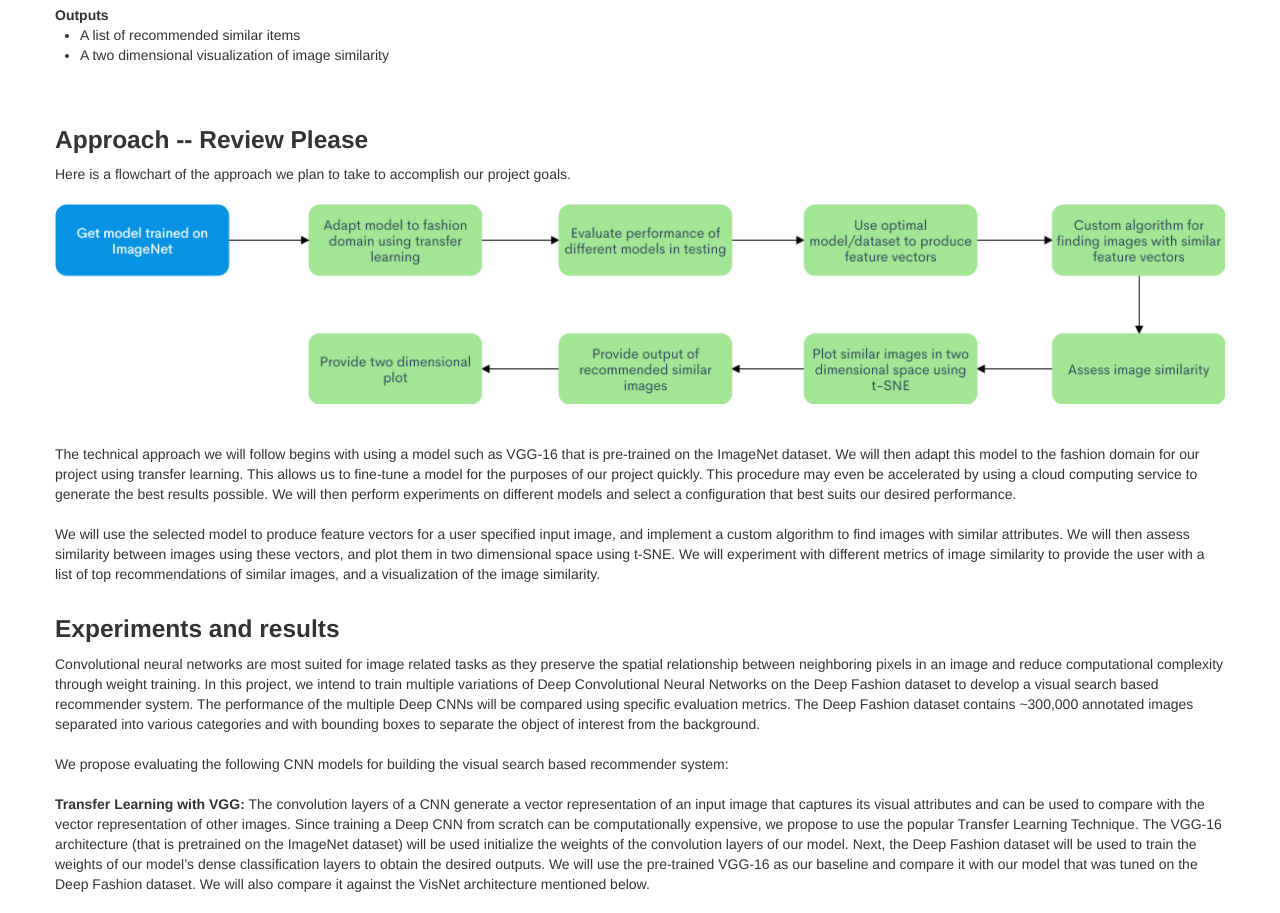
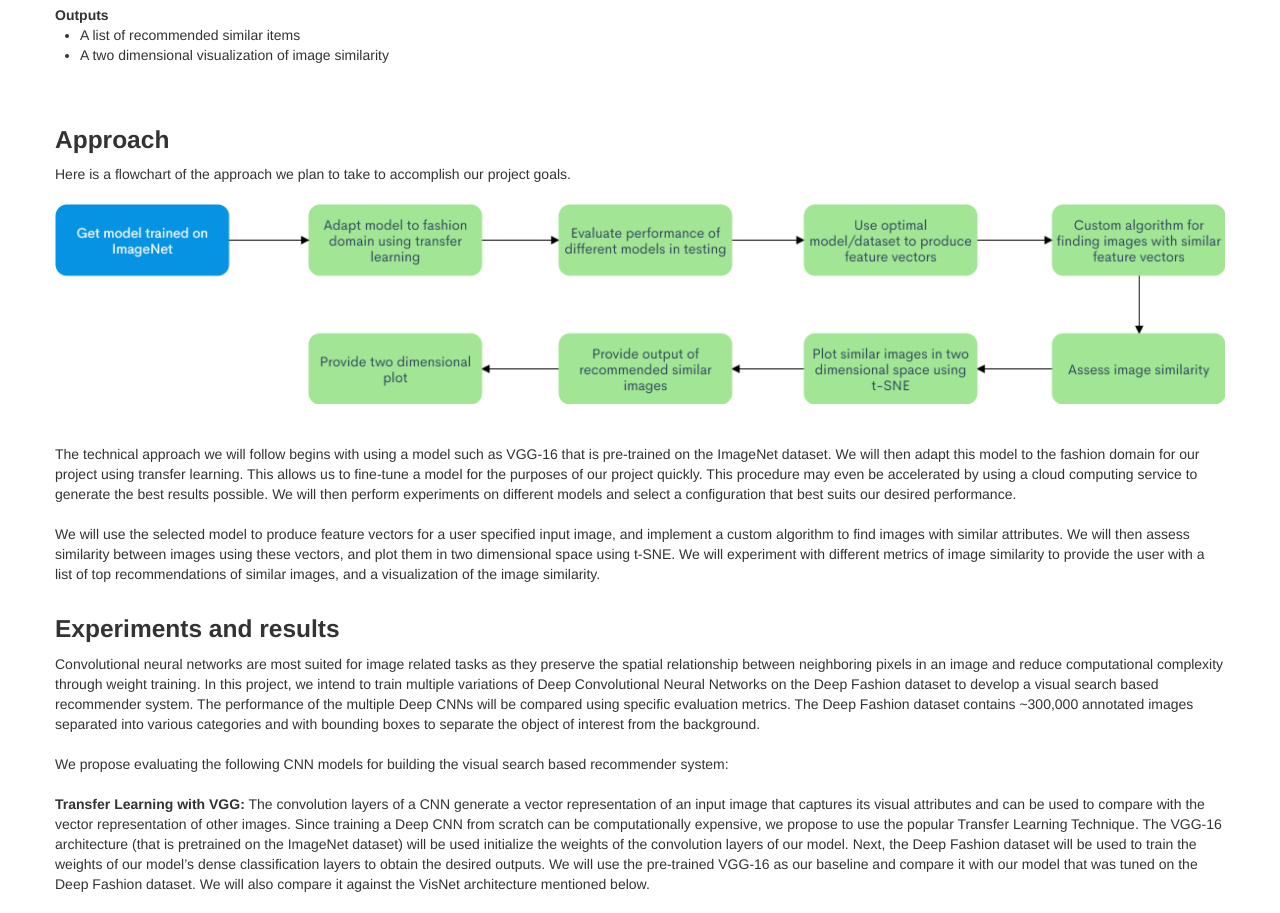
Before and after one commit to VJared/ECE-4554-5554-group12, a plain HTML site: page project_webpage/index.html in a window 1280 px wide. Shown: the part 840-1753 px from the top of the page. Drawn offline with Linux system fonts and the light colour scheme.

Commit message:
removed review tag from approach

```diff
--- a/project_webpage/index.html
+++ b/project_webpage/index.html
@@ -103,7 +103,7 @@
 
 
       <!-- figure -->
-      <h3>Approach -- Review Please</h3>
+      <h3>Approach</h3>
       Here is a flowchart of the approach we plan to take to accomplish our project goals.
       <br><br>
       <!-- Main Illustrative Figure -->
```
